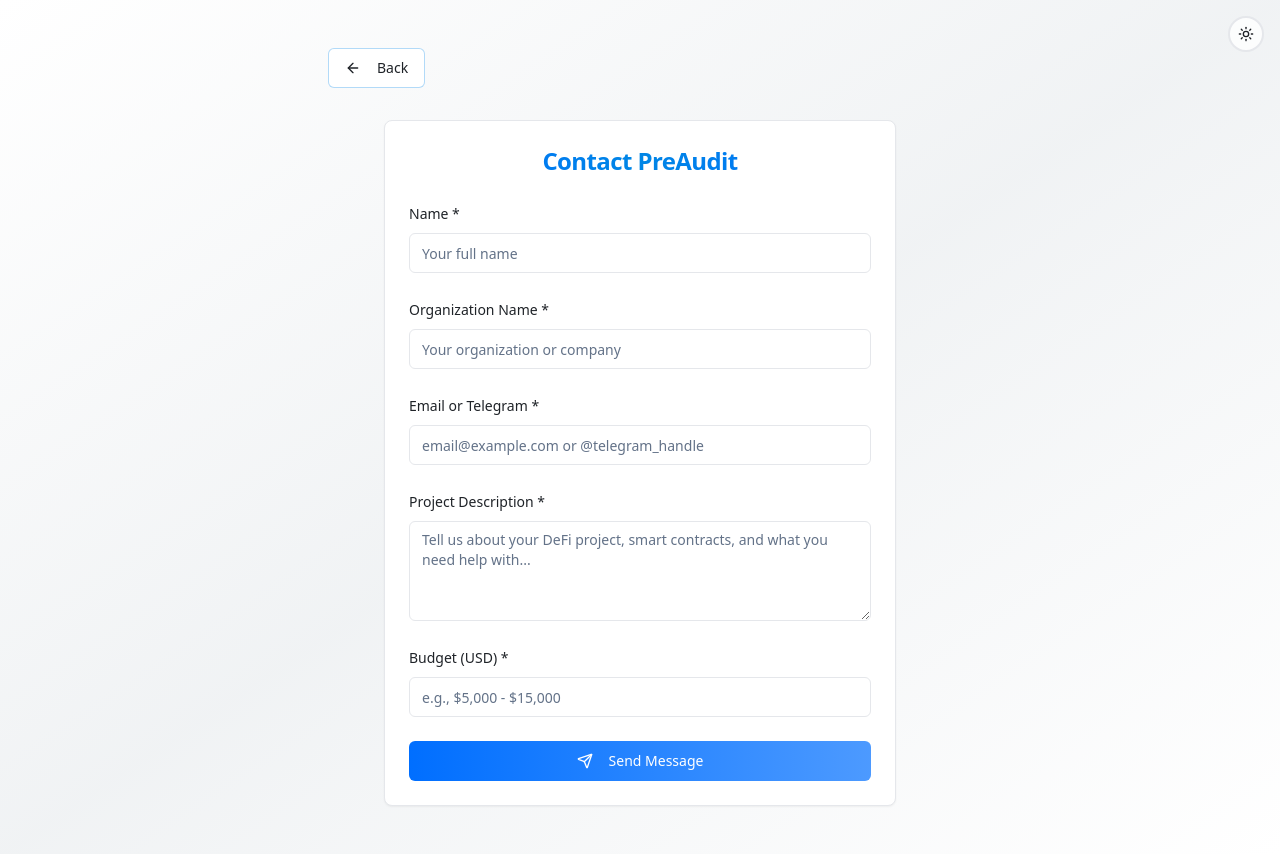
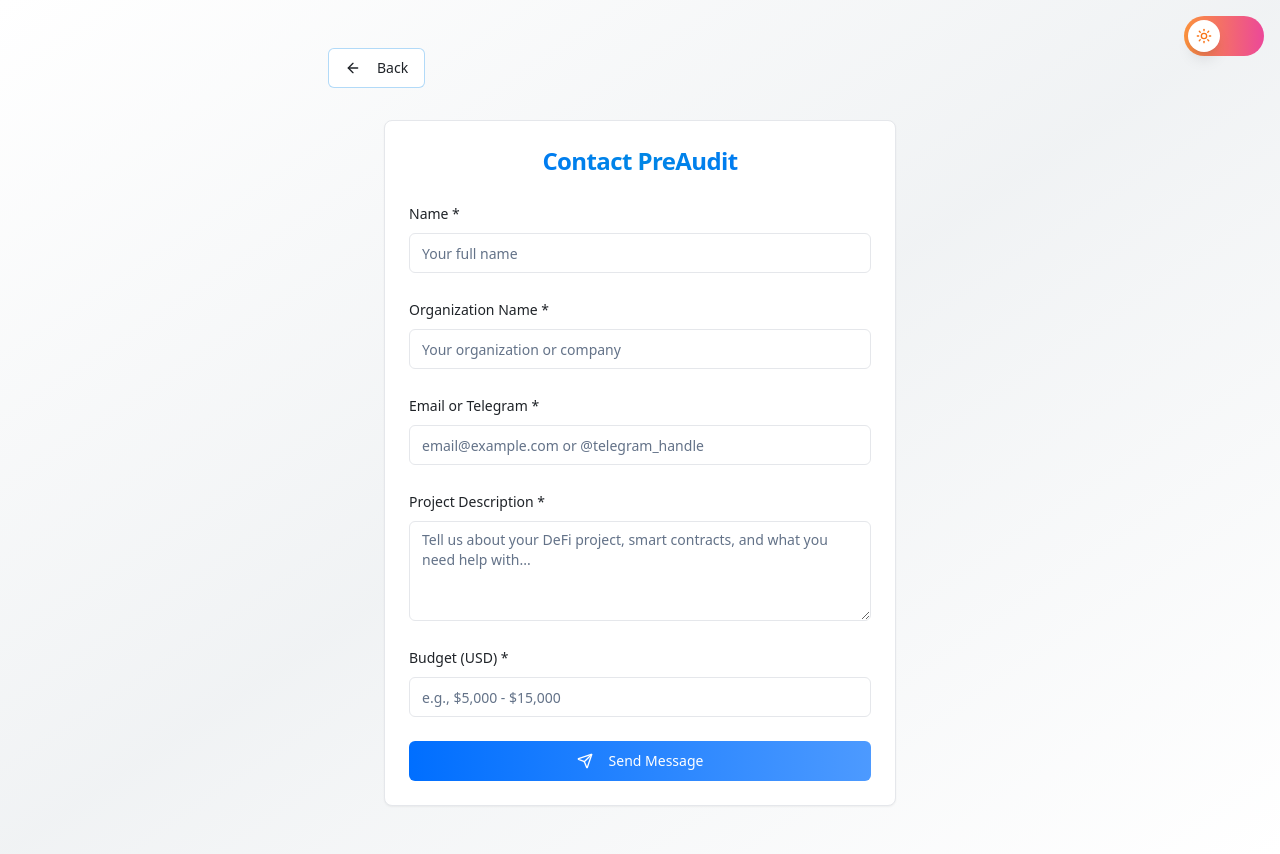
Before and after one commit to PreAudit/audit-ready-prep, a React (Vite) app: page /contact in a window 1280 px wide. Built offline with nearby package versions, Linux system fonts and the light colour scheme.

Commit message:
Add custom toggle design
Implement a custom toggle switch design for theme switching, similar to the provided image, to enhance the user interface.

```diff
--- a/src/components/ui/theme-toggle.tsx
+++ b/src/components/ui/theme-toggle.tsx
@@ -10,15 +10,29 @@ export function ThemeToggle() {
   }
 
   return (
-    <Button
-      variant="outline"
-      size="icon"
-      onClick={toggleTheme}
-      className="fixed top-2 right-2 sm:top-4 sm:right-4 z-50 h-8 w-8 sm:h-9 sm:w-9 rounded-full border-2 backdrop-blur-sm bg-background/80 hover:bg-background/90 transition-all duration-200"
-    >
-      <Sun className="h-3 w-3 sm:h-4 sm:w-4 rotate-0 scale-100 transition-all dark:-rotate-90 dark:scale-0" />
-      <Moon className="absolute h-3 w-3 sm:h-4 sm:w-4 rotate-90 scale-0 transition-all dark:rotate-0 dark:scale-100" />
-      <span className="sr-only">Toggle theme</span>
-    </Button>
+    <div className="fixed top-2 right-2 sm:top-4 sm:right-4 z-50">
+      <button
+        onClick={toggleTheme}
+        className={`relative w-16 h-8 sm:w-20 sm:h-10 rounded-full p-1 transition-all duration-500 ease-in-out ${
+          theme === "dark"
+            ? "bg-gradient-to-r from-blue-400 to-cyan-300"
+            : "bg-gradient-to-r from-orange-400 to-pink-500"
+        }`}
+      >
+        <div
+          className={`w-6 h-6 sm:w-8 sm:h-8 rounded-full bg-white shadow-lg flex items-center justify-center transition-all duration-500 ease-in-out transform ${
+            theme === "dark" ? "translate-x-8 sm:translate-x-10" : "translate-x-0"
+          }`}
+        >
+          <Sun className={`h-3 w-3 sm:h-4 sm:w-4 text-orange-500 transition-all duration-300 ${
+            theme === "dark" ? "scale-0 rotate-90" : "scale-100 rotate-0"
+          }`} />
+          <Moon className={`absolute h-3 w-3 sm:h-4 sm:w-4 text-blue-600 transition-all duration-300 ${
+            theme === "dark" ? "scale-100 rotate-0" : "scale-0 -rotate-90"
+          }`} />
+        </div>
+        <span className="sr-only">Toggle theme</span>
+      </button>
+    </div>
   )
 }
```
